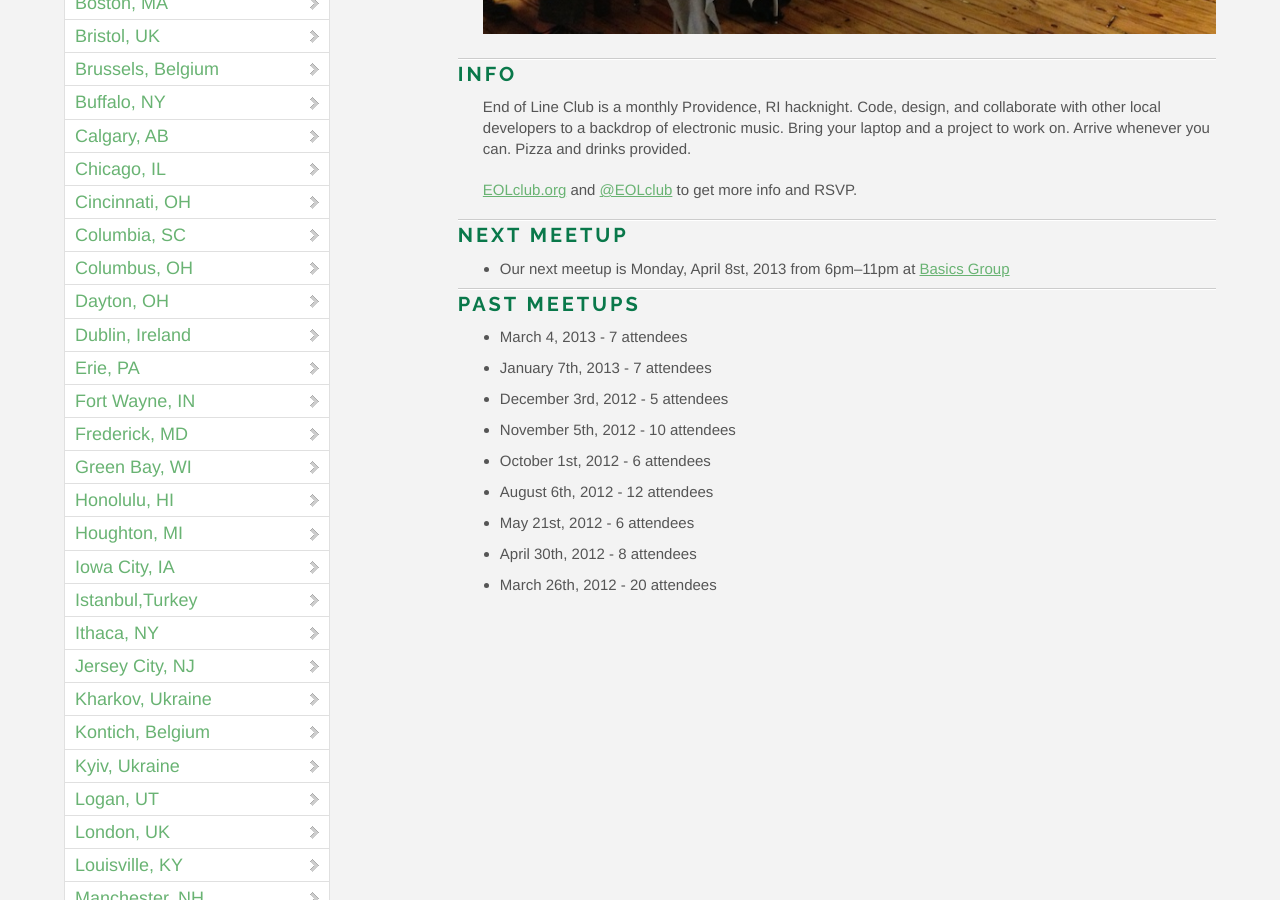
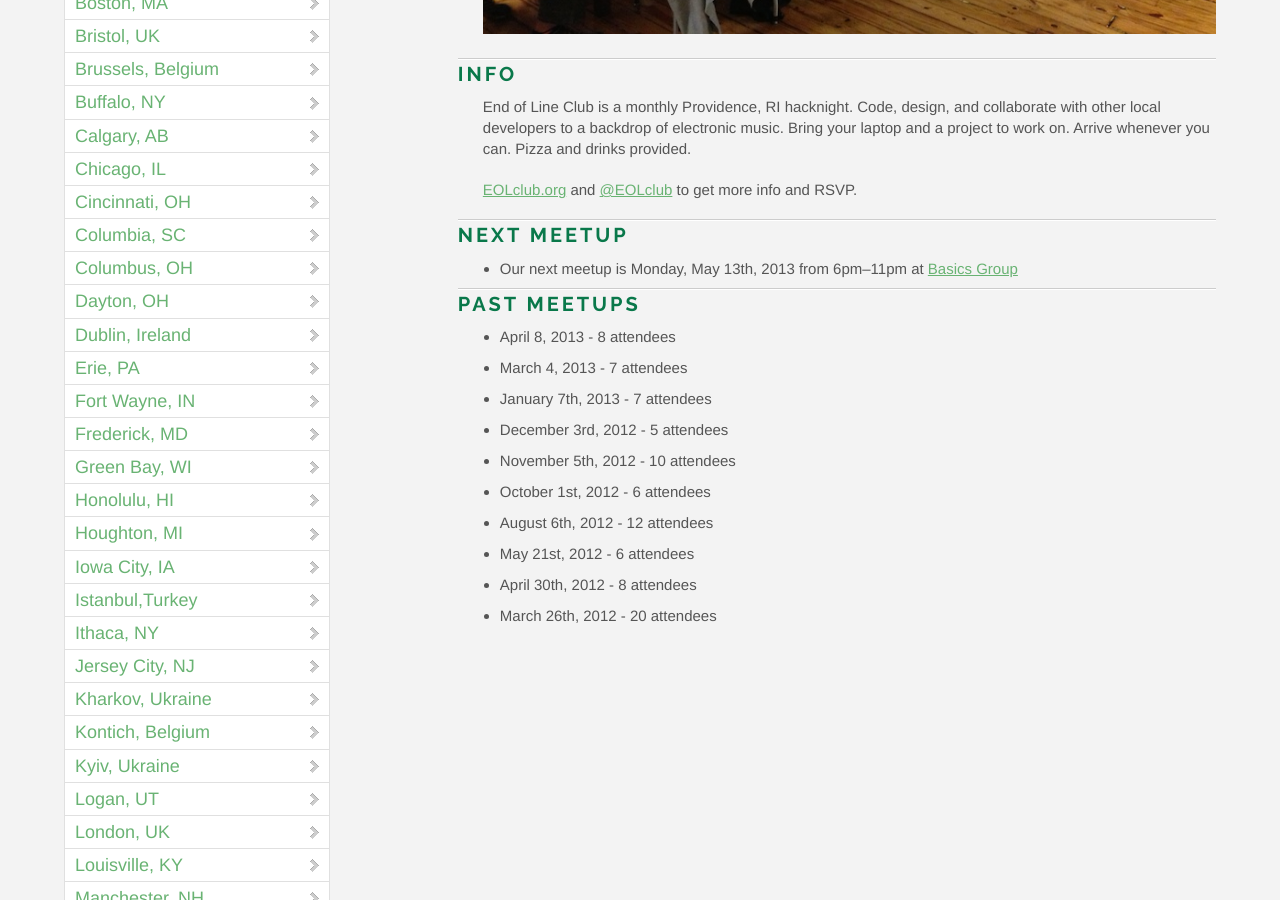
Before and after one commit to OpenHack/openhack.github.com, a Jekyll site: the page built from providence/index.markdown, in a window 1280 px wide and 900 px high, scrolled down 594 px. Built offline with Jekyll 4.4.1, drawn with Linux system fonts in a browser that asks for light colours; nearby versions of some CDN libraries; Markdown is read by kramdown in place of the engine named in the settings; comment, search, counter and statistics services are not loaded.

Commit message:
Update Providence after 4/8 EOLclub meetup

```diff
--- a/providence/index.markdown
+++ b/providence/index.markdown
@@ -15,10 +15,11 @@ End of Line Club is a monthly Providence, RI hacknight. Code, design, and collab
 
 ### Next meetup
 
-* Our next meetup is Monday, April 8st, 2013 from 6pm–11pm at [Basics Group](http://basicsgroup.com)
+* Our next meetup is Monday, May 13th, 2013 from 6pm–11pm at [Basics Group](http://basicsgroup.com)
 
 ### Past meetups
 
+* April 8, 2013 - 8 attendees
 * March 4, 2013 - 7 attendees
 * January 7th, 2013 - 7 attendees
 * December 3rd, 2012 - 5 attendees
```
